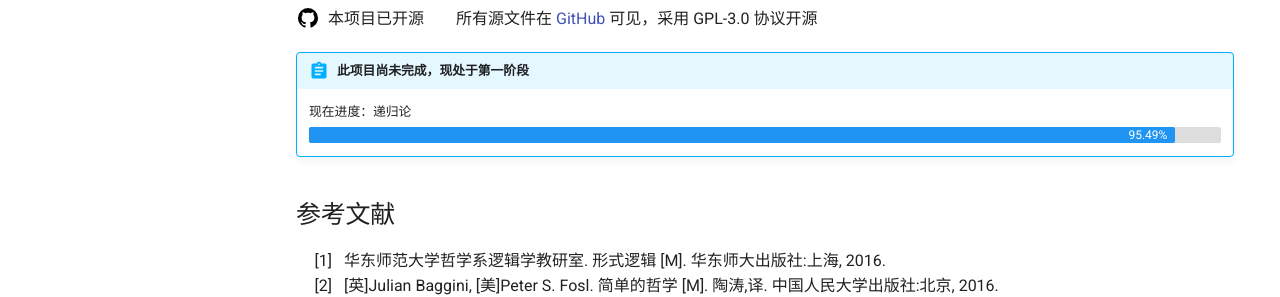
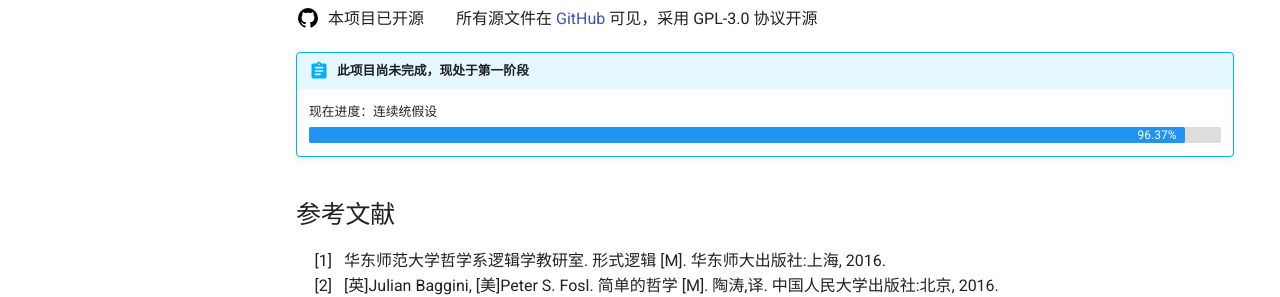
Before and after one commit to ShiinaHiiragi/note, an MkDocs documentation site: the page built from docs/index.md, in a window 1280 px wide and 900 px high. Shown: the part 395-692 px from the top of the window. Built offline with MkDocs 1.6.1 and Material for MkDocs 9.7.7, drawn with Linux system fonts in a browser that asks for light colours; comment, search, counter and statistics services are not loaded.

Commit message:
update index

```diff
--- a/docs/index.md
+++ b/docs/index.md
@@ -53,7 +53,7 @@
 </div>
 
 !!! abstract "此项目尚未完成，现处于第一阶段"
-    <label> 现在进度：递归论 </label>
+    <label> 现在进度：连续统假设 </label>
     <div class="progress-container">
         <div class="progress-percentage"> </div>
     </div>
@@ -230,8 +230,7 @@
         page: [1, 191],
         press: "复旦大学出版社",
         locate: "上海",
-        year: 2018,
-        plot: 92
+        year: 2018
     },
     {
         author: ["[美]Thomas H. Cormen", "[美]Charles E. Leiserson", "[美]Ronald L. Rivest", "[美]Clifford Stein"],
```
